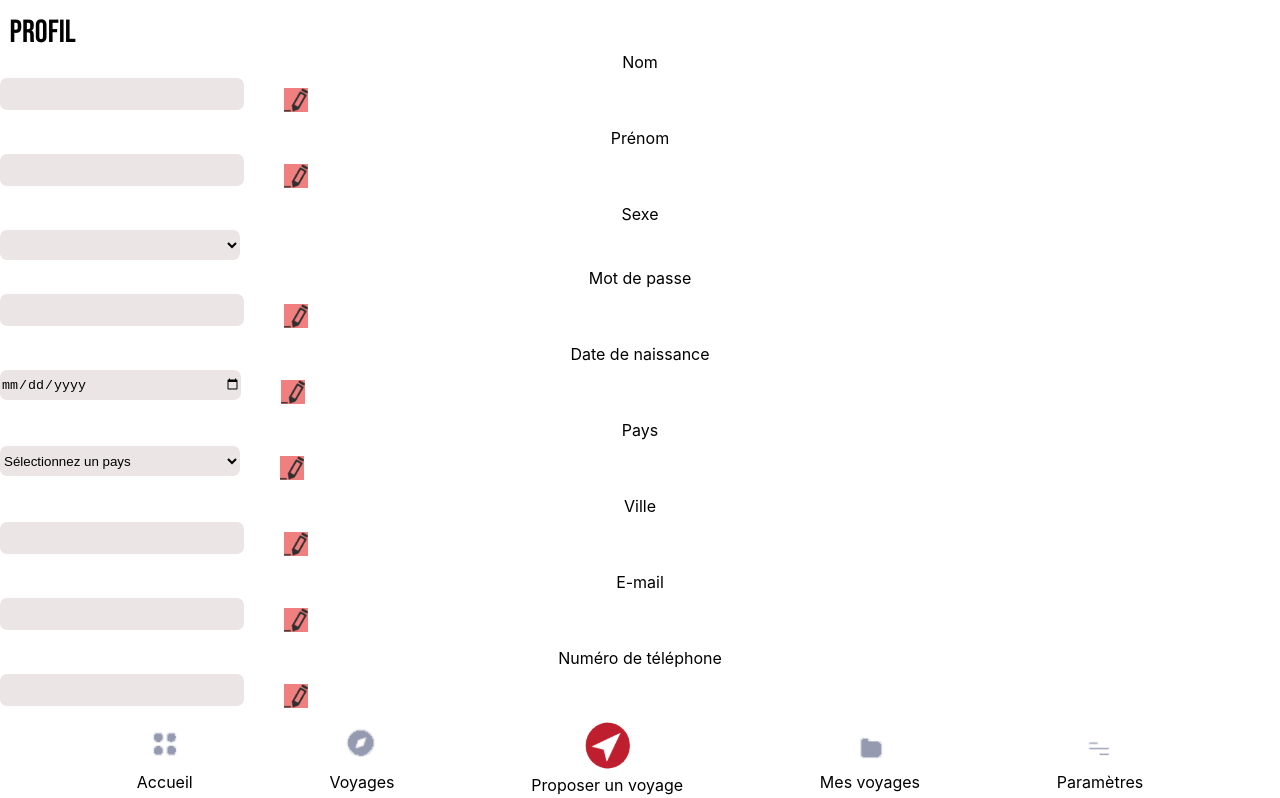
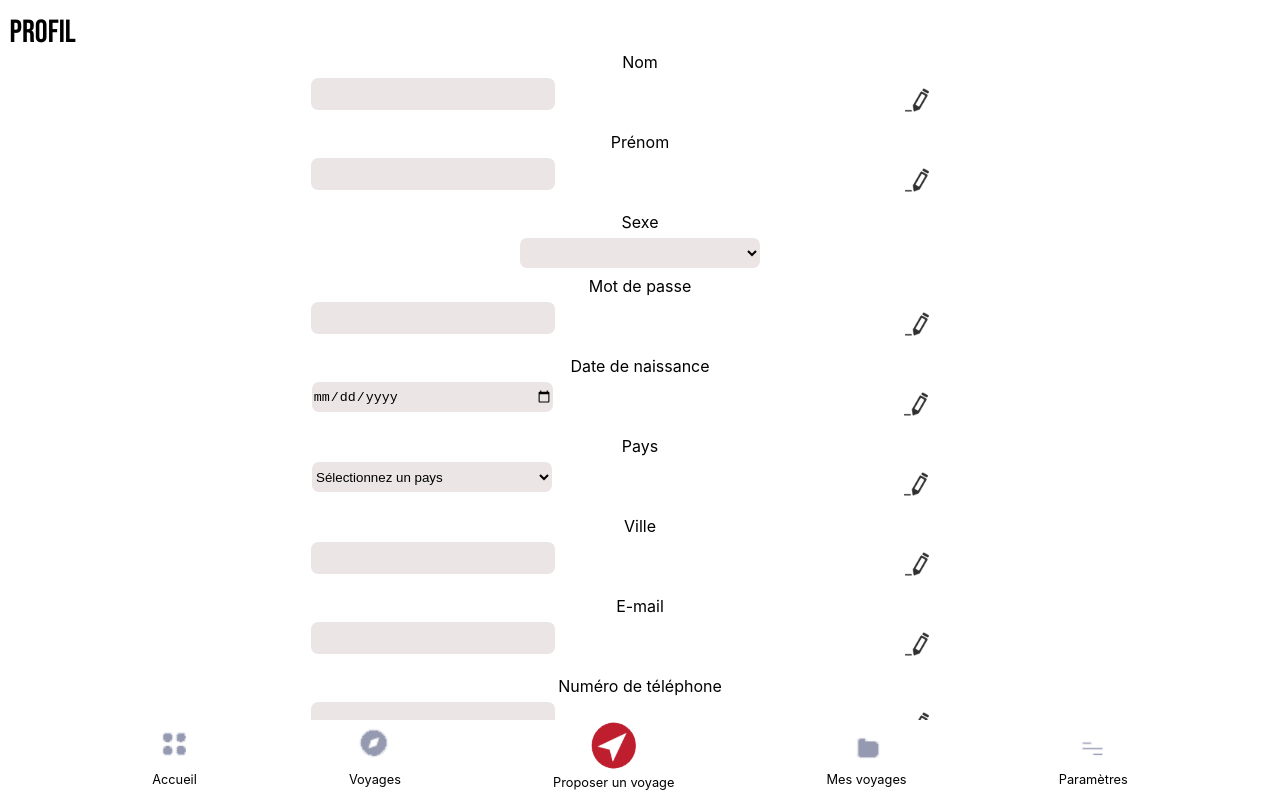
Before and after one commit to WildCodeSchool/reims-0919-js-tuk-tuk-travel, a React (Create React App) app in the folder tuktuktravel/: page /profile in a window 1280 px wide. Shown: the top 798 px of the page. Built offline with nearby package versions, Linux system fonts and the light colour scheme.

Commit message:
add styles

```diff
--- a/tuktuktravel/src/App.css
+++ b/tuktuktravel/src/App.css
@@ -394,7 +394,7 @@
   background-color: white;
  }
  .title_footer {
-   font-size: 1em;
+   font-size: 0.8em;
    margin-top: 0;
    margin-bottom: 0;
  }
@@ -410,6 +410,7 @@
  }
  .logos-footer {
    margin: 0;
+   padding: 0;
  }
  .logos-purpose{
    margin: 0;
@@ -502,13 +503,19 @@
 
 .profile-input-img{
   display: flex;
-  margin: 0;
-  right: 6em;
+  justify-content: space-evenly;
 }
 
+.profile-sex > select{
+  border-radius:7px;
+  background-color: rgb(235, 229, 229);
+  border: none;
+  width: 18em;
+  height: 2.2em;
+  margin-bottom: 0.6em;
+  margin-top: 0.5em;
+}
 
-.profile-input-img > .logo-modify {
-  background-color: lightcoral;
-  display: flex;
-  margin-right: 0;
+.profile-sex {
+  justify-content: left;
 }
--- a/tuktuktravel/src/App.js
+++ b/tuktuktravel/src/App.js
@@ -1,5 +1,7 @@
 import React from 'react';
 import { Switch, Route, Redirect } from 'react-router-dom';
+import requireAuth from './hoc/requireAuth'
+import requireNotAuth from './hoc/requireNotAuth'
 import HomeIntroFirst from './components/HomeIntroFirst';
 import HomeIntroSec from './components/HomeIntroSec';
 import Home from './components/Home';
@@ -9,8 +11,6 @@ import UserConnexion from './components/UserConnexion';
 import TravelForm from './components/TravelForm'
 import TravelCards from './components/TravelCards'
 import Cgu from './components/Cgu'
-import requireAuth from './hoc/requireAuth'
-import requireNotAuth from './hoc/requireNotAuth'
 import './App.css'
 
 
--- a/tuktuktravel/src/components/TravelForm.js
+++ b/tuktuktravel/src/components/TravelForm.js
@@ -1,10 +1,9 @@
 import React, { Component } from "react"
+import { connect } from  'react-redux';
 import axios from 'axios'
+import UploadCityPic from "./UploadCityPic"
+import NavFooter from "./NavFooter"
 import '../App.css'
-import NavFooter from "./NavFooter"
-import UploadCityPic from "./UploadCityPic"
-import { connect } from  'react-redux';
-
 
 
 class TravelForm extends Component {
@@ -76,7 +75,7 @@ class TravelForm extends Component {
 
         </form>
         <UploadCityPic />
-        {/*<NavFooter/>*/}
+        <NavFooter/>
       </div>
 
     )
--- a/tuktuktravel/src/components/UserConnexion.js
+++ b/tuktuktravel/src/components/UserConnexion.js
@@ -1,9 +1,10 @@
 import React, { Component } from "react"
 import axios from 'axios'
-import '../App.css'
+import { Link } from 'react-router-dom';
 import { connect } from  'react-redux';
 import back from '../img/arrow-back.png'
-import { Link } from 'react-router-dom';
+import '../App.css'
+
 
 class UserConnexion extends Component {
   constructor(props) {
--- a/tuktuktravel/src/components/UserProfile.js
+++ b/tuktuktravel/src/components/UserProfile.js
@@ -72,7 +72,7 @@ class UserProfile extends Component {
 
 
               <label htmlFor="sex">Sexe</label>
-              <div className='profile-input-img'>
+              <div className='profile-sex'>
                 <select className="sex" id="sex" onChange={this.change} >
                   <option value=""></option>
                   <option value="homme">Homme</option>
```
Also changed, not shown: tuktuktravel/src/components/FormUsers.js (+5 -4 lines).
